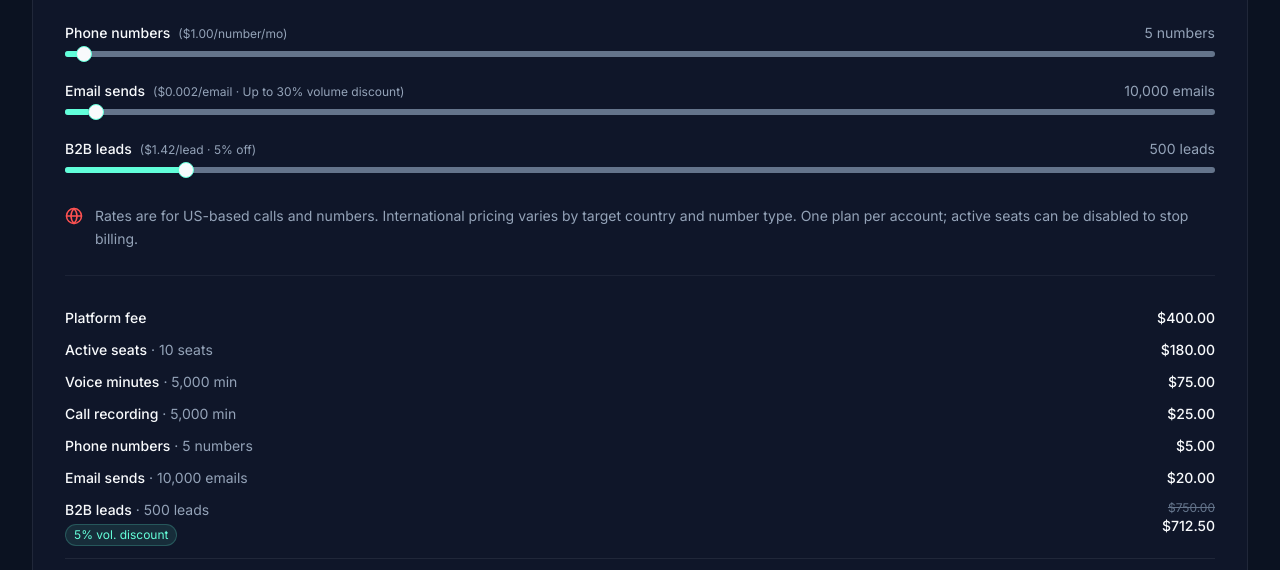
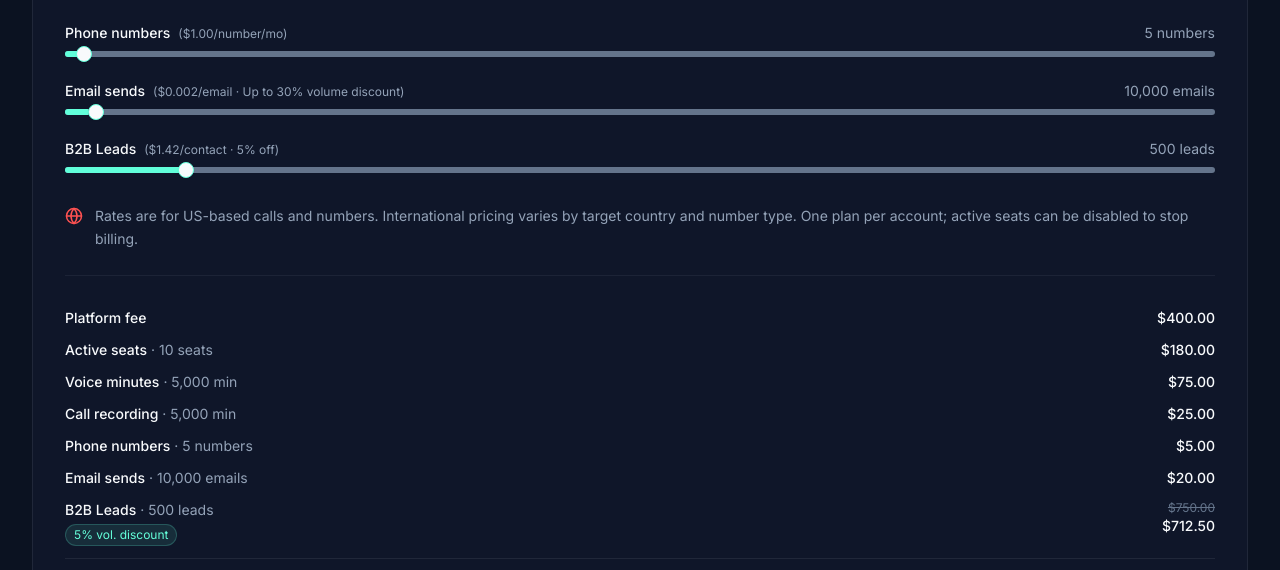
Before and after one commit to right-spc/horusdesk-website-v2, a React (Vite) app: page /sales-command-center in a window 1280 px wide. Shown: the part 5560-6130 px from the top of the page. Built offline with nearby package versions, Linux system fonts and the light colour scheme; no server answers.

Commit message:
feat: price B2B leads per contact

```diff
--- a/src/components/shared/ThothLinePricingCalculator.tsx
+++ b/src/components/shared/ThothLinePricingCalculator.tsx
@@ -223,7 +223,7 @@ export function ThothLinePricingCalculator() {
       gated: !tier.supportsEmail,
     },
     {
-      label: 'B2B leads',
+      label: 'B2B Leads',
       count: `${leads.toLocaleString()} leads`,
       pre: leads * usageRates.lead,
       final: leadsCost,
@@ -236,7 +236,7 @@ export function ThothLinePricingCalculator() {
   const emailRateLabel = tier.supportsEmail
     ? `${formatUnitRate(emailEffectiveRate)}/email${emailDiscount > 0 ? ` · ${Math.round(emailDiscount * 100)}% off` : ' · Up to 30% volume discount'}`
     : undefined;
-  const leadsRateLabel = `${formatUnitRate(leadsEffectiveRate)}/lead${leadsDiscount > 0 ? ` · ${Math.round(leadsDiscount * 100)}% off` : ' · Up to 30% volume discount'}`;
+  const leadsRateLabel = `${formatUnitRate(leadsEffectiveRate)}/contact${leadsDiscount > 0 ? ` · ${Math.round(leadsDiscount * 100)}% off` : ' · Up to 30% volume discount'}`;
 
   return (
     <div className="bg-surface border border-[rgba(226,232,240,0.08)] rounded-2xl p-6 lg:p-8">
@@ -340,7 +340,7 @@ export function ThothLinePricingCalculator() {
           )}
         </div>
         <SliderField
-          label="B2B leads"
+          label="B2B Leads"
           rate={leadsRateLabel}
           value={leads}
           max={5_000}
```
